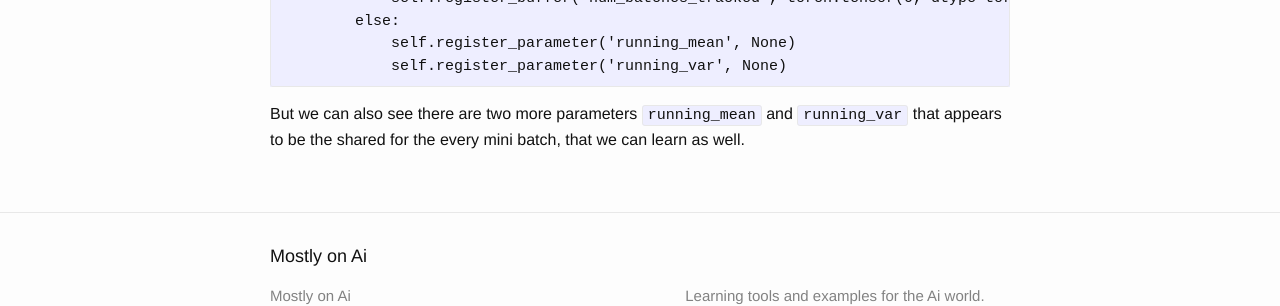
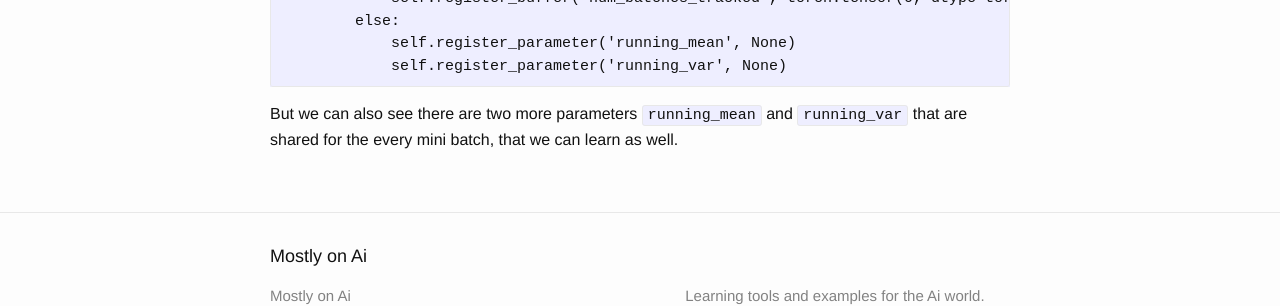
Before and after one commit to dejanbatanjac/dejanbatanjac.github.io, a Jekyll site: the page built from _posts/2019-04-22-Batch norm.md, in a window 1280 px wide. Shown: the part 1484-1790 px from the top of the page. Built offline with Jekyll 4.4.1, drawn with Linux system fonts in a browser that asks for light colours; our own code applies the rules of GitHub Pages for plain Markdown files.

Commit message:
Update 2019-04-22-Batch norm.md

````diff
--- a/_posts/2019-04-22-Batch norm.md
+++ b/_posts/2019-04-22-Batch norm.md
@@ -62,4 +62,4 @@ If we dig into the code of the PyTorch class `_BatchNorm` we will find we are de
             self.register_parameter('running_var', None)
 ```
 
-But we can also see there are two more parameters `running_mean` and `running_var` that appears to be the shared for the every mini batch, that we can learn as well.
+But we can also see there are two more parameters `running_mean` and `running_var` that are shared for the every mini batch, that we can learn as well.
````
